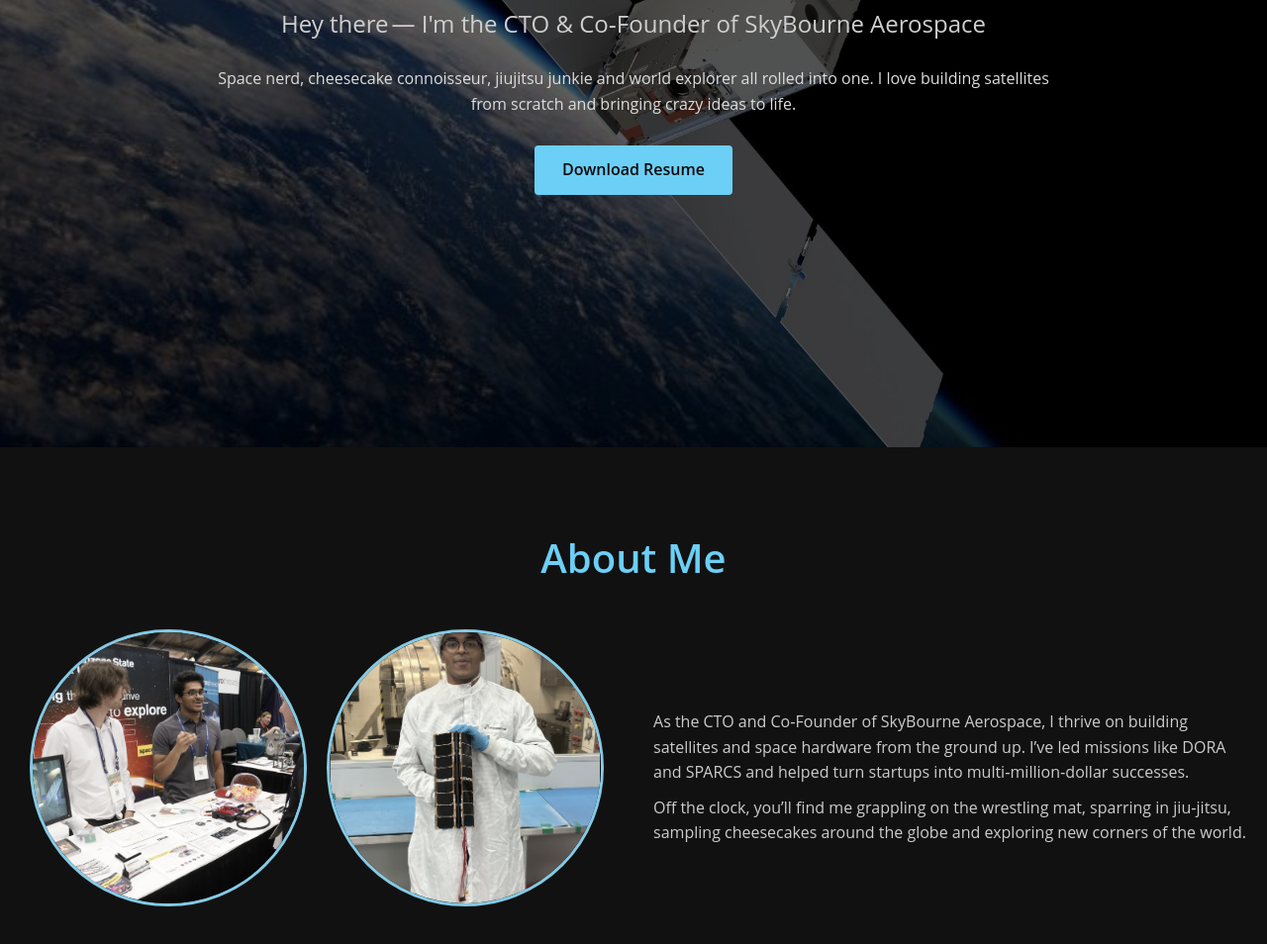
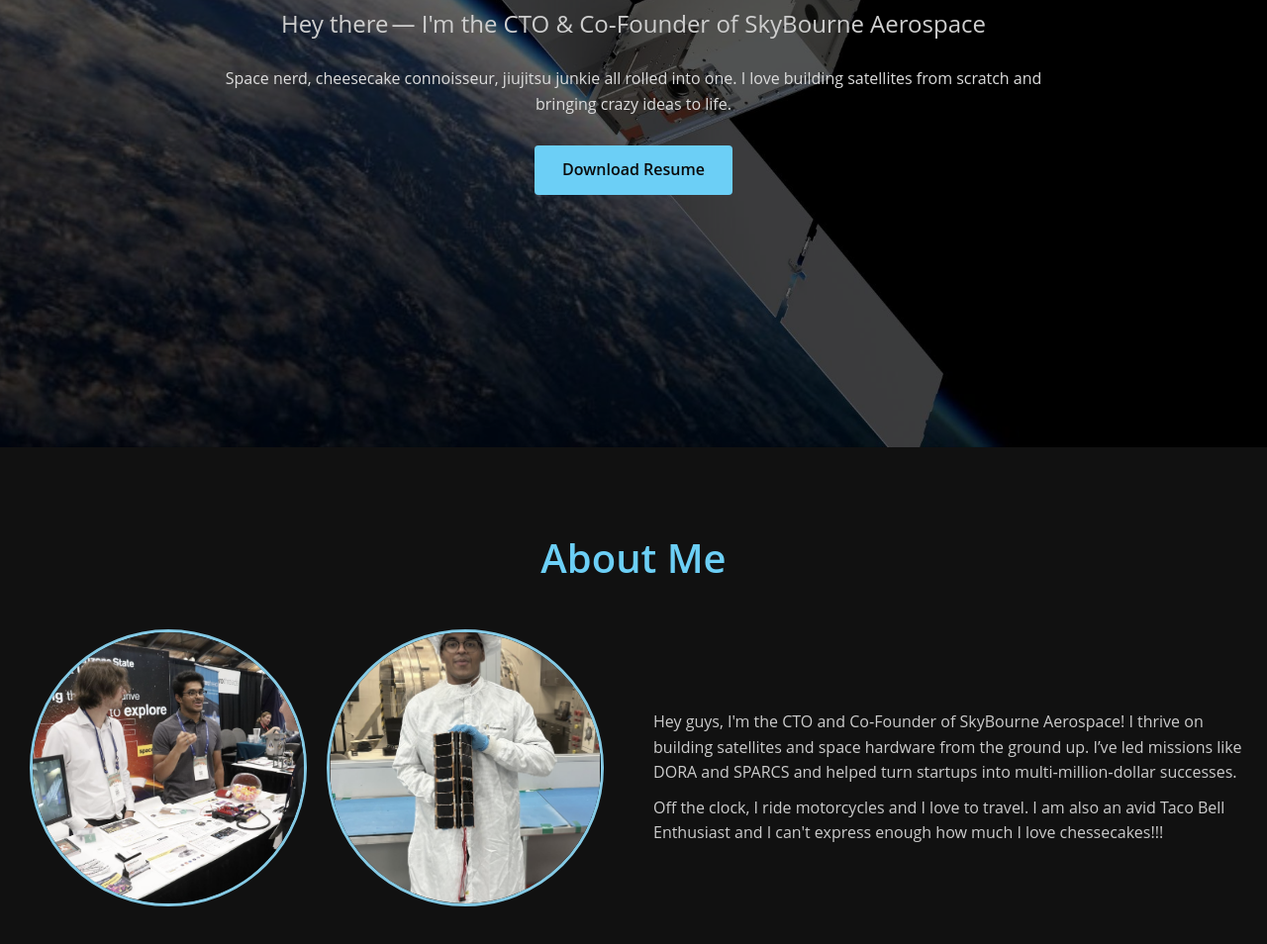
Before and after one commit to sidthekid3/sid-vaidyanathan-portfolio, a plain HTML site: page index.html in a window 1280 px wide. Shown: the part 348-1302 px from the top of the page at 99% size. Drawn offline with Linux system fonts and the light colour scheme.

Commit message:
Update index.html

```diff
--- a/index.html
+++ b/index.html
@@ -26,7 +26,7 @@
         <h1>Sid&nbsp;Vaidyanathan</h1>
         <h2>Hey&nbsp;there — I'm the CTO &amp; Co‑Founder of SkyBourne&nbsp;Aerospace</h2>
         <p>
-          Space nerd, cheesecake connoisseur, jiujitsu junkie and world explorer all rolled into one. I love
+          Space nerd, cheesecake connoisseur, jiujitsu junkie all rolled into one. I love
           building satellites from scratch and bringing crazy ideas to life.
         </p>
         <!-- Provide resume link inside website folder so it is included in the zip -->
@@ -45,11 +45,11 @@
         </div>
         <div class="about-text">
           <p>
-            As the CTO and Co‑Founder of SkyBourne Aerospace, I thrive on building satellites and space hardware from the ground up.
+            Hey guys, I'm the CTO and Co‑Founder of SkyBourne Aerospace! I thrive on building satellites and space hardware from the ground up.
             I’ve led missions like DORA and SPARCS and helped turn startups into multi‑million‑dollar successes.
           </p>
           <p>
-            Off the clock, you’ll find me grappling on the wrestling mat, sparring in jiu‑jitsu, sampling cheesecakes around the globe and exploring new corners of the world.
+            Off the clock, I ride motorcycles and I love to travel. I am also an avid Taco Bell Enthusiast and I can't express enough how much I love chessecakes!!!
           </p>
         </div>
       </div>
```
